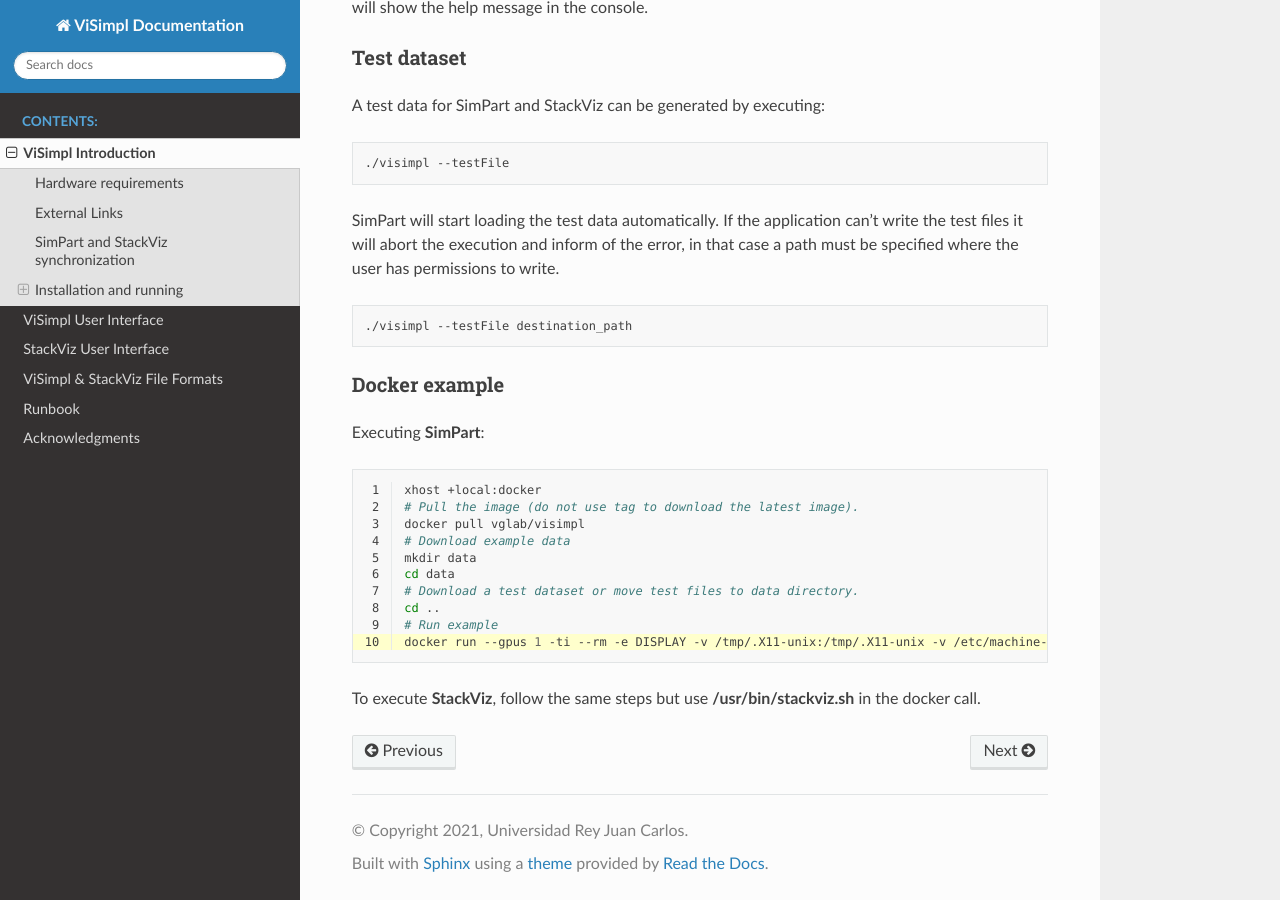
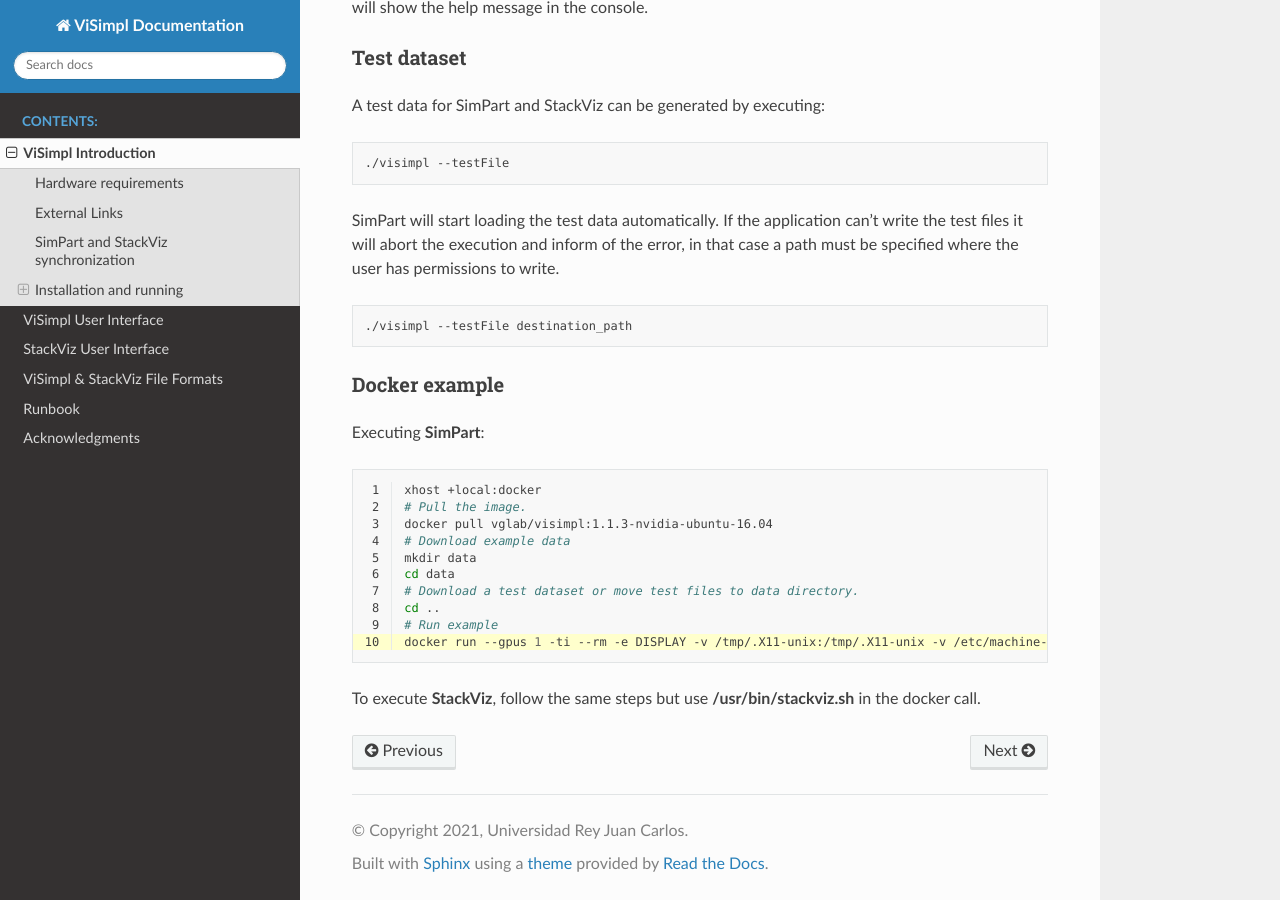
Before and after one commit to vg-lab/ViSimplDocs, a Sphinx documentation site: the page built from source/01-Introduction.rst, in a window 1280 px wide and 900 px high, scrolled down 2246 px. Built offline with Sphinx 7.4.7 and the Read the Docs theme 2.0.0, drawn with Linux system fonts in a browser that asks for light colours.

Commit message:
Revert docker pull to use nvidia image in introduction.

```diff
--- a/source/01-Introduction.rst
+++ b/source/01-Introduction.rst
@@ -116,8 +116,8 @@ Executing **SimPart**:
   :emphasize-lines: 10
 
   xhost +local:docker
-  # Pull the image (do not use tag to download the latest image).
-  docker pull vglab/visimpl
+  # Pull the image.
+  docker pull vglab/visimpl:1.1.3-nvidia-ubuntu-16.04
   # Download example data
   mkdir data
   cd data
```
